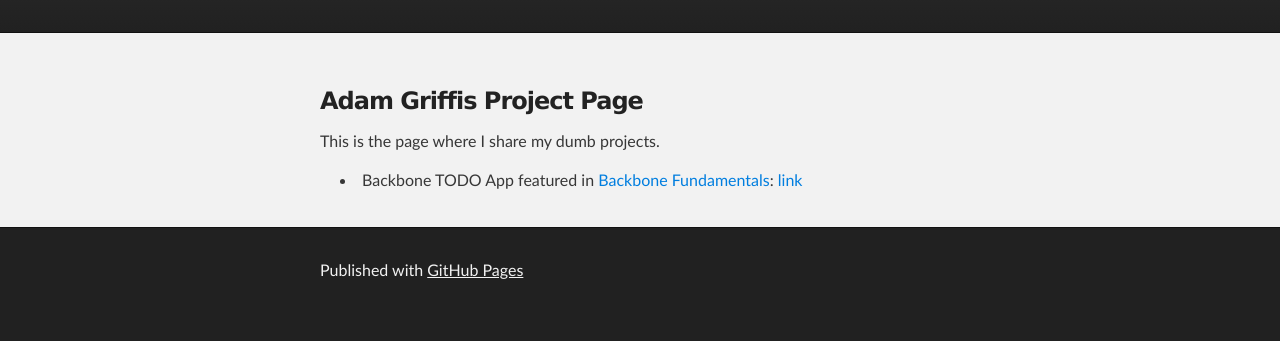
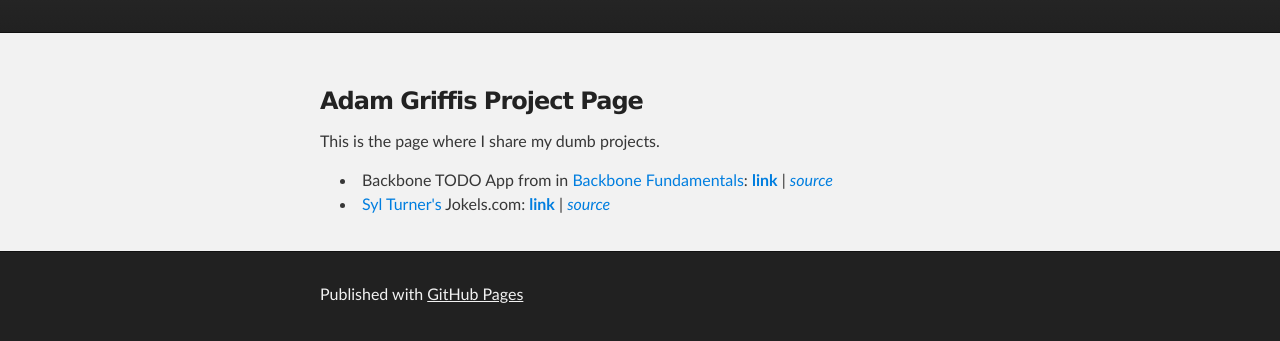
Before and after one commit to adamgriffis/adamgriffis.github.io, a plain HTML site: page index.html in a window 1280 px wide. Shown: the part 177-518 px from the top of the page. Drawn offline with Linux system fonts and the light colour scheme.

Commit message:
Adding Jokels to project page, cleaning up the list.

```diff
--- a/index.html
+++ b/index.html
@@ -33,7 +33,9 @@
 <p>This is the page where I share my dumb projects.</p>
 
 <ul>
-<li>Backbone TODO App featured in <a href="http://addyosmani.github.io/backbone-fundamentals/">Backbone Fundamentals</a>: <a href="/backbone-todo/index">link</a></li>
+<li>Backbone TODO App from in <a href="http://addyosmani.github.io/backbone-fundamentals/">Backbone Fundamentals</a>: <strong><a href="/backbone-todo/index">link</a></strong> | <em><a href="https://github.com/adamgriffis/backbone-todo">source</a></em></li>
+<li><a href="http://github.com/sylturner">Syl Turner's</a> Jokels.com: <strong><a href="www.jokels.com">link</a></strong> |
+<em><a href="https://github.com/sylturner/jokels">source</a></em></li>
 </ul>
       </section>
     </div>
```
